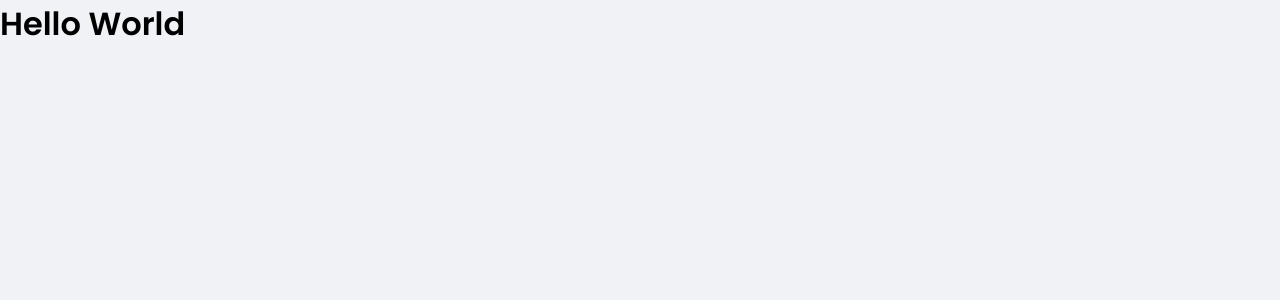
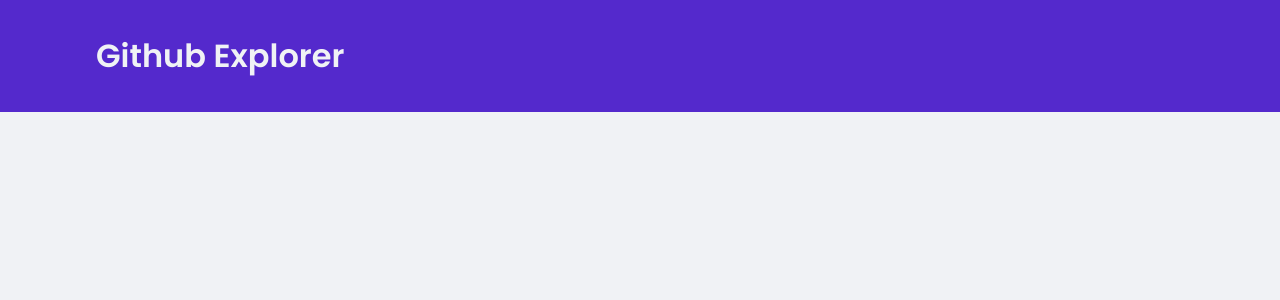
Before and after one commit to fcamarasantos/frontend-test-github, a React (Create React App) app in the folder github-explorer/: page / in a window 1280 px wide. Shown: the top 300 px of the page. Built offline with nearby package versions, Linux system fonts and the light colour scheme.

Commit message:
header criado

```diff
--- a/github-explorer/src/App.tsx
+++ b/github-explorer/src/App.tsx
@@ -1,9 +1,10 @@
+import { Header } from "./components/Header";
 import { GlobalStyle } from "./styles/global";
 
 export function App() {
   return (
     <div className="App">
-      <h1>Hello World</h1>
+      <Header />
       <GlobalStyle />
     </div>
   );
--- /dev/null
+++ b/github-explorer/src/components/Header/index.tsx
@@ -0,0 +1,11 @@
+import { Container, Content } from './styles'
+
+export function Header(){
+  return (
+    <Container>
+      <Content>
+        <h1>Github Explorer</h1>
+      </Content>
+    </Container>
+  )
+}
--- /dev/null
+++ b/github-explorer/src/components/Header/styles.ts
@@ -0,0 +1,19 @@
+import styled from 'styled-components'
+
+export const Container = styled.header`
+  background:#5429CC;
+`;
+
+export const Content = styled.div`
+  max-width: 1120px;
+  margin: 0 auto;
+
+  padding: 2rem 1rem 2rem;
+  display: flex;
+  align-items: center;
+  justify-content: space-between;
+
+  h1 {
+    color: #f0f2f5;
+  }
+`;
```
